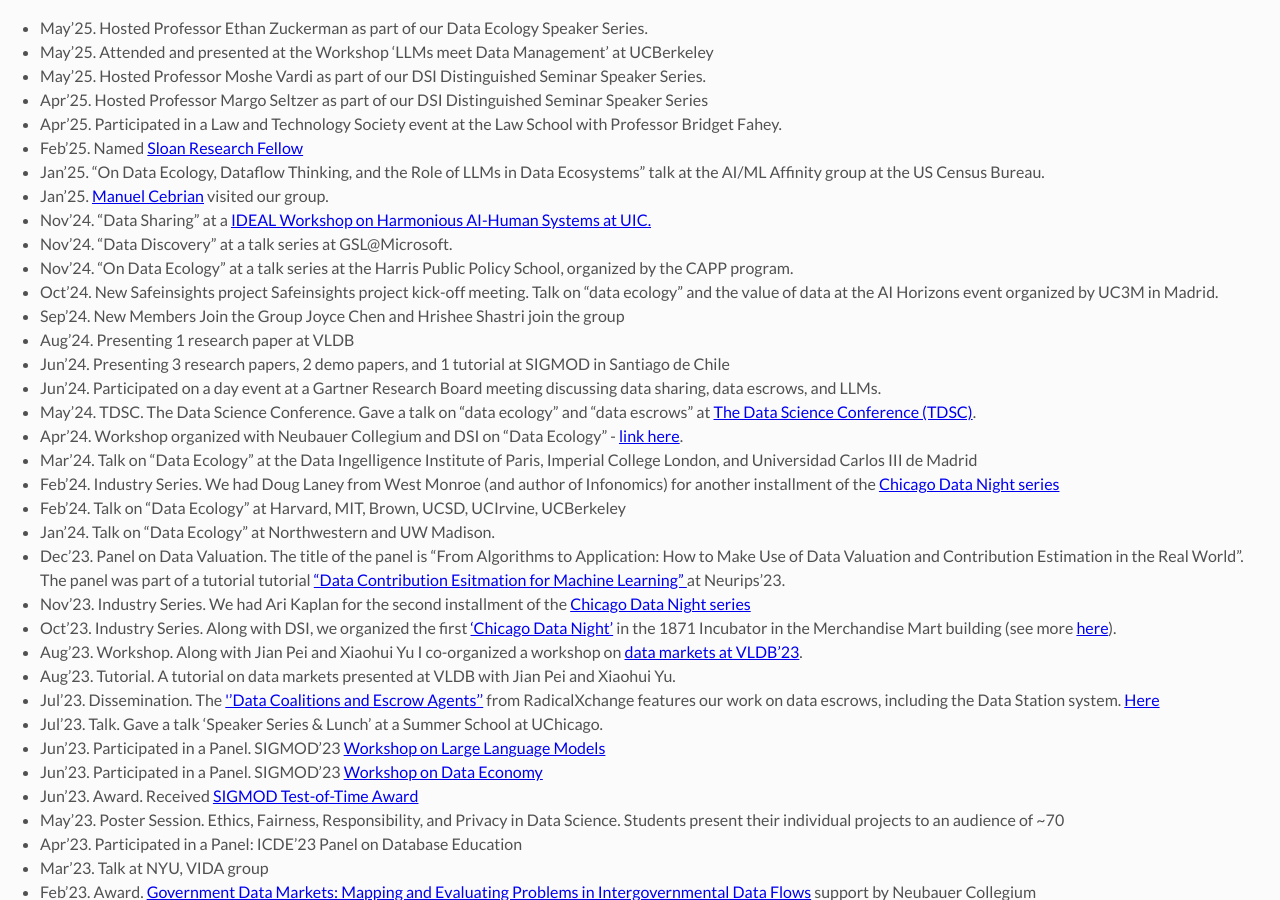
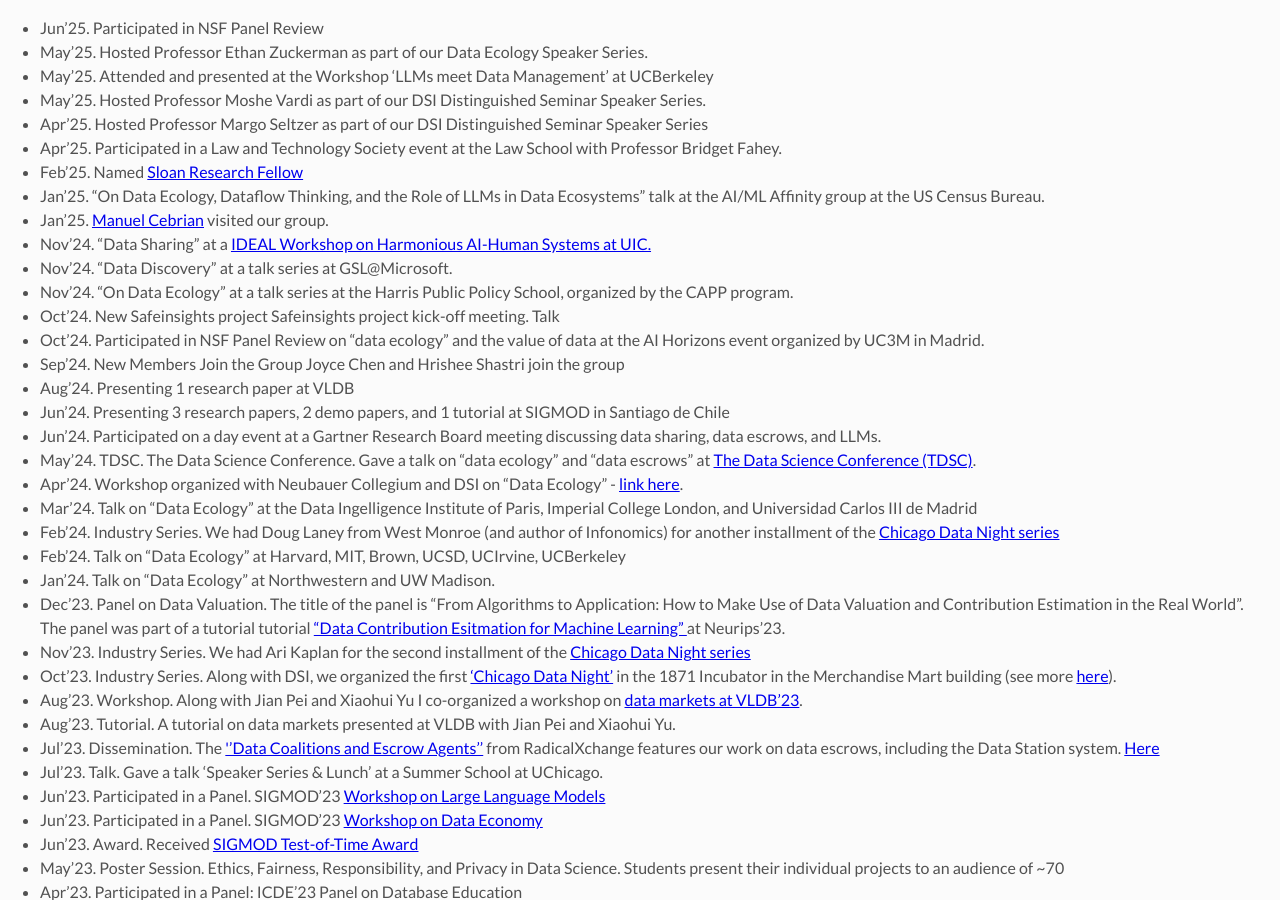
Before and after one commit to raulcf/raulcf.github.io, a Jekyll site: the page built from log.md, in a window 1280 px wide and 900 px high. Built offline with Jekyll 4.4.1, drawn with Linux system fonts in a browser that asks for light colours; our own code applies the rules of GitHub Pages for plain Markdown files.

Commit message:
updated participationg in nsf panel

```diff
--- a/log.md
+++ b/log.md
@@ -1,3 +1,4 @@
+- Jun'25. Participated in NSF Panel Review
 - May'25. Hosted Professor Ethan Zuckerman as part of our Data Ecology Speaker
 Series.
 - May'25. Attended and presented at the Workshop 'LLMs meet Data Management' at UCBerkeley
@@ -18,6 +19,7 @@
 - Nov'24. "On Data Ecology" at a talk series at the Harris Public Policy School,
 organized by the CAPP program.
 - Oct'24. New Safeinsights project Safeinsights project kick-off meeting. Talk
+- Oct'24. Participated in NSF Panel Review
 on "data ecology" and the value of data at the AI Horizons event organized by
 UC3M in Madrid.
 - Sep'24. New Members Join the Group Joyce Chen and Hrishee Shastri join the group
```
